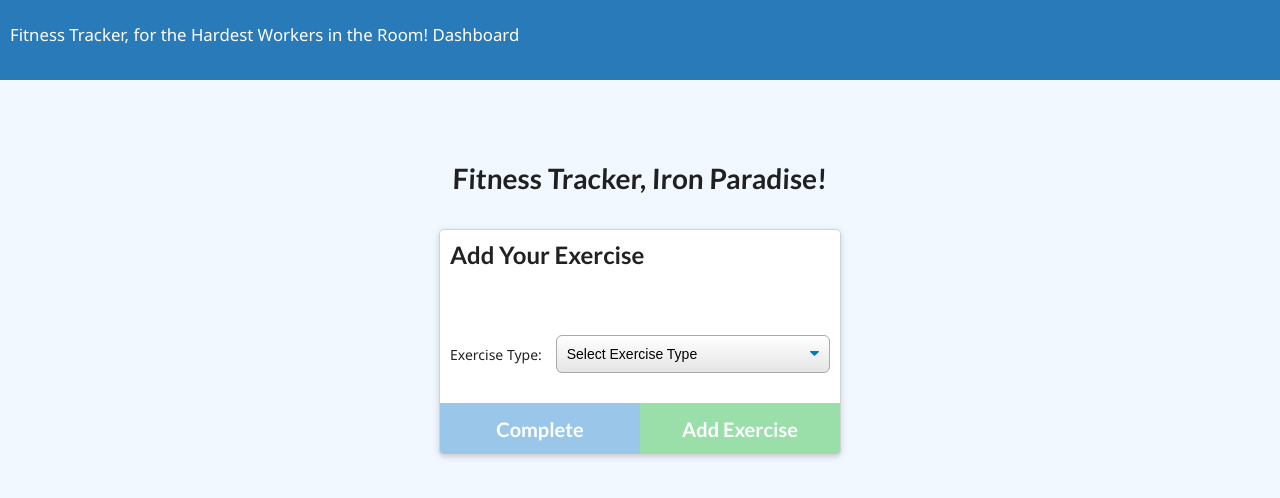
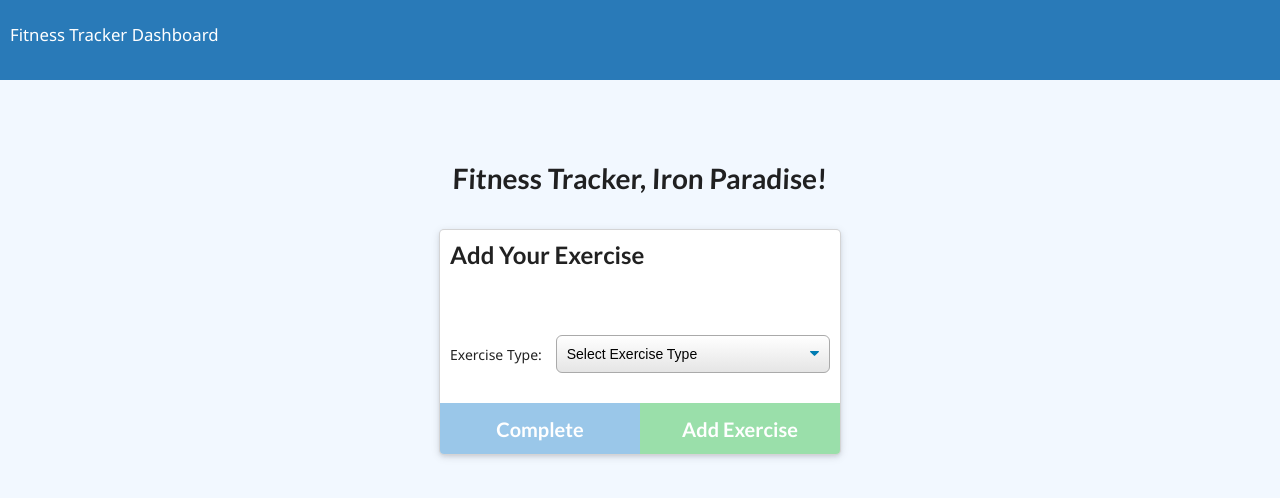
Before and after one commit to LuisContrerasGlz/NoSQL_Workout_Tracker_Mongo, a website: page public/exercise.html in a window 1280 px wide. Drawn offline with nearby package versions, Linux system fonts and the light colour scheme; no server answers.

Commit message:
adding header

```diff
--- a/public/exercise.html
+++ b/public/exercise.html
@@ -12,7 +12,7 @@
 
 <body>
   <nav>
-    <a href="/">Fitness Tracker, for the Hardest Workers in the Room!</a>
+    <a href="/">Fitness Tracker</a>
     <a href="/stats">Dashboard</a>
   </nav>
   <div class="wrapper">
```
Also changed, not shown: public/index.html (+1 -1 lines).
